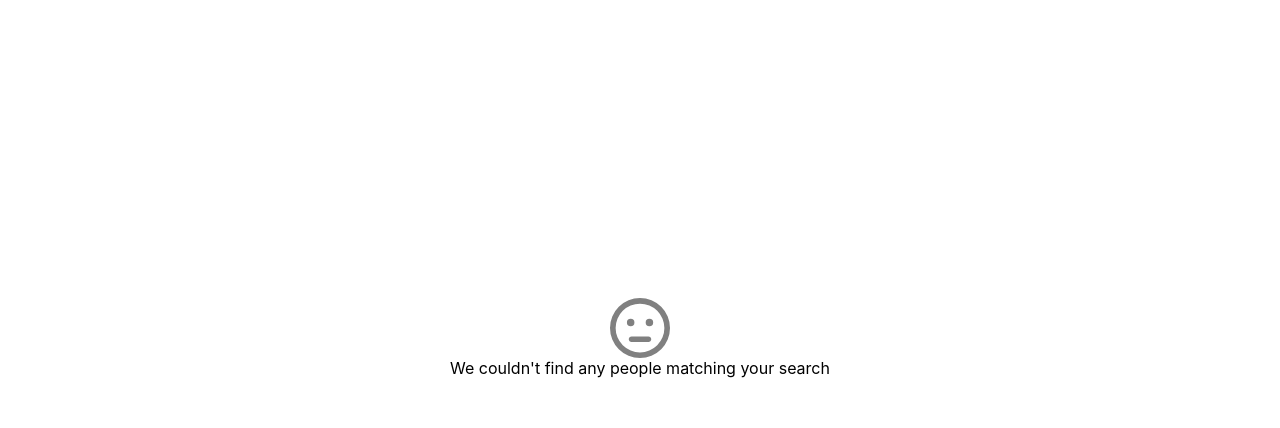
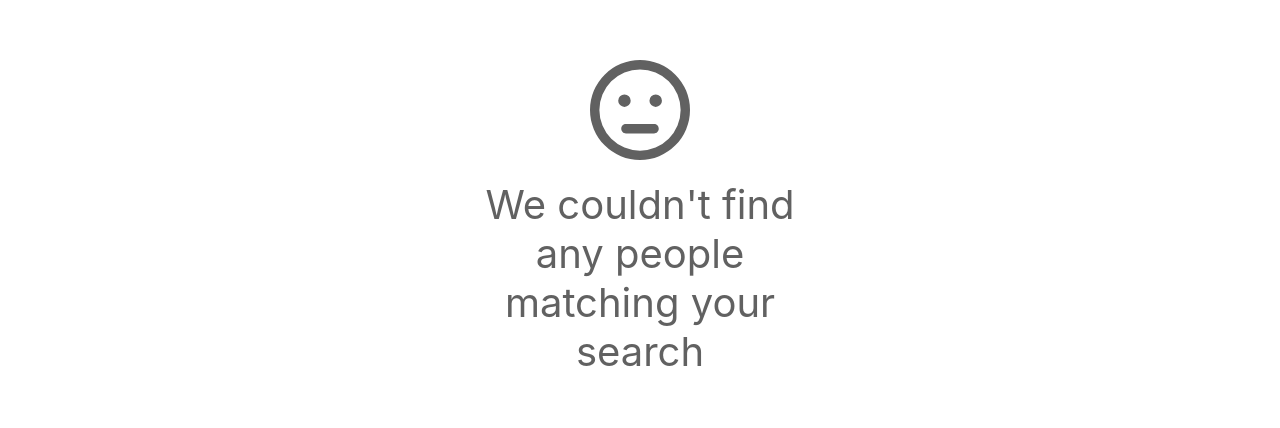
Before and after one commit to Marko2002Grujicic/Bit-People, a React (Create React App) app: page / in a window 1280 px wide. Shown: the part 821-1249 px from the top of the page. Built offline with nearby package versions, Linux system fonts and the light colour scheme; no server answers.

Commit message:
feature 11 complete

```diff
--- a/src/App.js
+++ b/src/App.js
@@ -14,7 +14,6 @@ function App() {
   const [users,setUsers] = useState([]);
   const [filteredUsers, setFilteredUsers] = useState([]);
   const [isLoading, setIsLoading] = useState(true);
-  const [results, setResults] = useState(true);
 
   const toggleLayout = () => {
     localStorage.setItem("layout", layout === "list" ? "grid" : "list");
@@ -38,9 +37,6 @@ function App() {
 
 useEffect(() => {
   const newFilteredUsers = users.filter(user => user.name.first.toLowerCase().includes(searchQuery.toLowerCase()) || user.name.last.toLowerCase().includes(searchQuery.toLocaleLowerCase()));
-  if (newFilteredUsers.length === 0){
-    setResults(true);
-  }
   setFilteredUsers(newFilteredUsers);
 }, [searchQuery, users]);
 
@@ -51,14 +47,16 @@ useEffect(() => {
   };
 }, []);
 
+
+
   return (
     <div className="App">
       <Header toggleLayout={toggleLayout} layout={layout}  setLayout={setLayout} handleReload={handleReload}></Header>
       <>
       {isLoading && <LoadingAnimation />}
         <Search searchQuery={searchQuery} setSearchQuery={setSearchQuery} isLoading ={isLoading}/>
-        {results && <NoUserFound/>}
-        {layout === "list" ? (<UsersList users={filteredUsers}/>) : (<UsersGrid users={filteredUsers}/>)}
+      {!filteredUsers.length && <NoUserFound/>}
+      {layout === "list" ? (<UsersList users={filteredUsers}/>) : (<UsersGrid users={filteredUsers}/>)}
       </>
       <Footer/>
     </div>
--- a/src/components/NoUserFound/NoUserFound.css
+++ b/src/components/NoUserFound/NoUserFound.css
@@ -3,9 +3,15 @@
   justify-content: center;
   align-items: center;
   flex-direction: column;
-  height: 100vh;
+  flex-wrap: wrap;
+  height: 70vh;
+  color: #616161;
+  font-size: 40px;
+  width: 30%;
+  margin: 0 auto;
 }
 .noUserFound {
-  font-size: 60px;
-  color: gray;
+  padding-bottom: 20px;
+  font-size: 100px;
+  font-weight: 600;
 }
```
